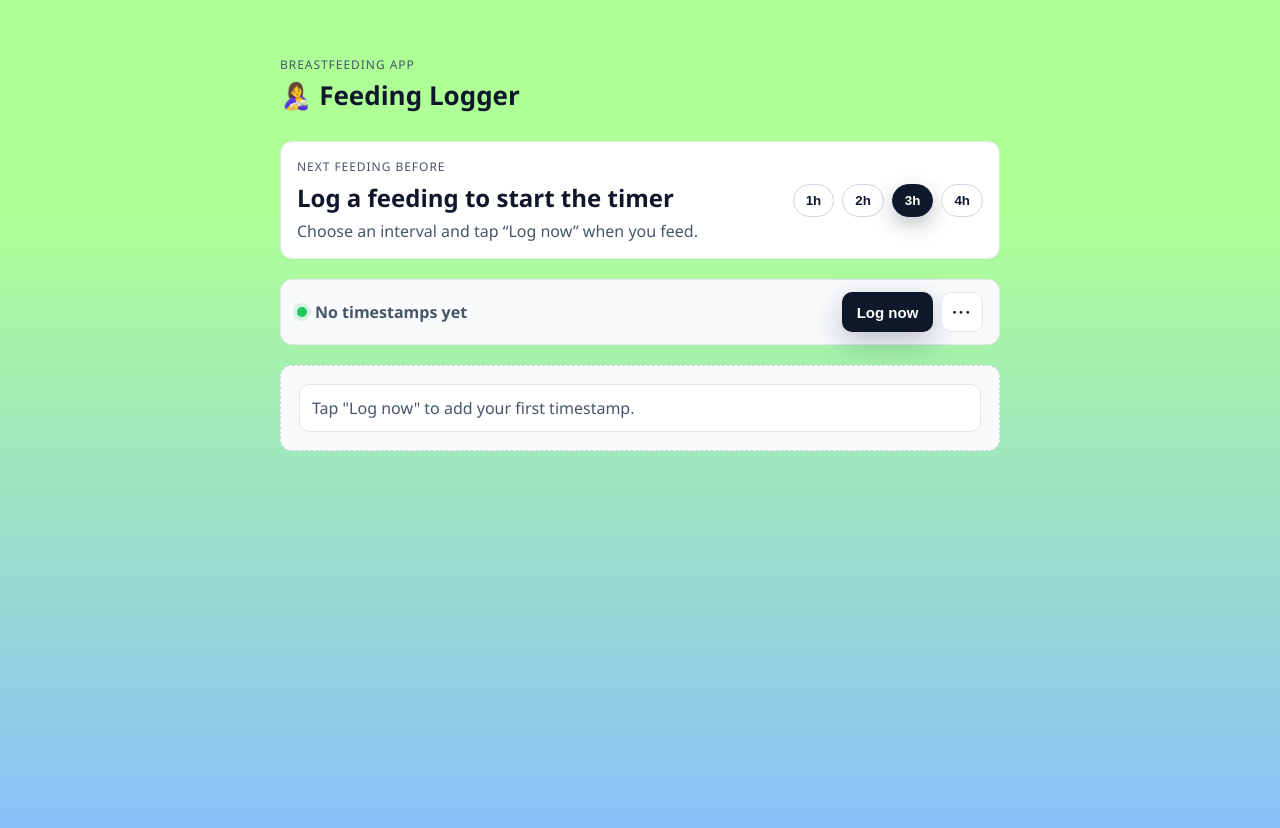
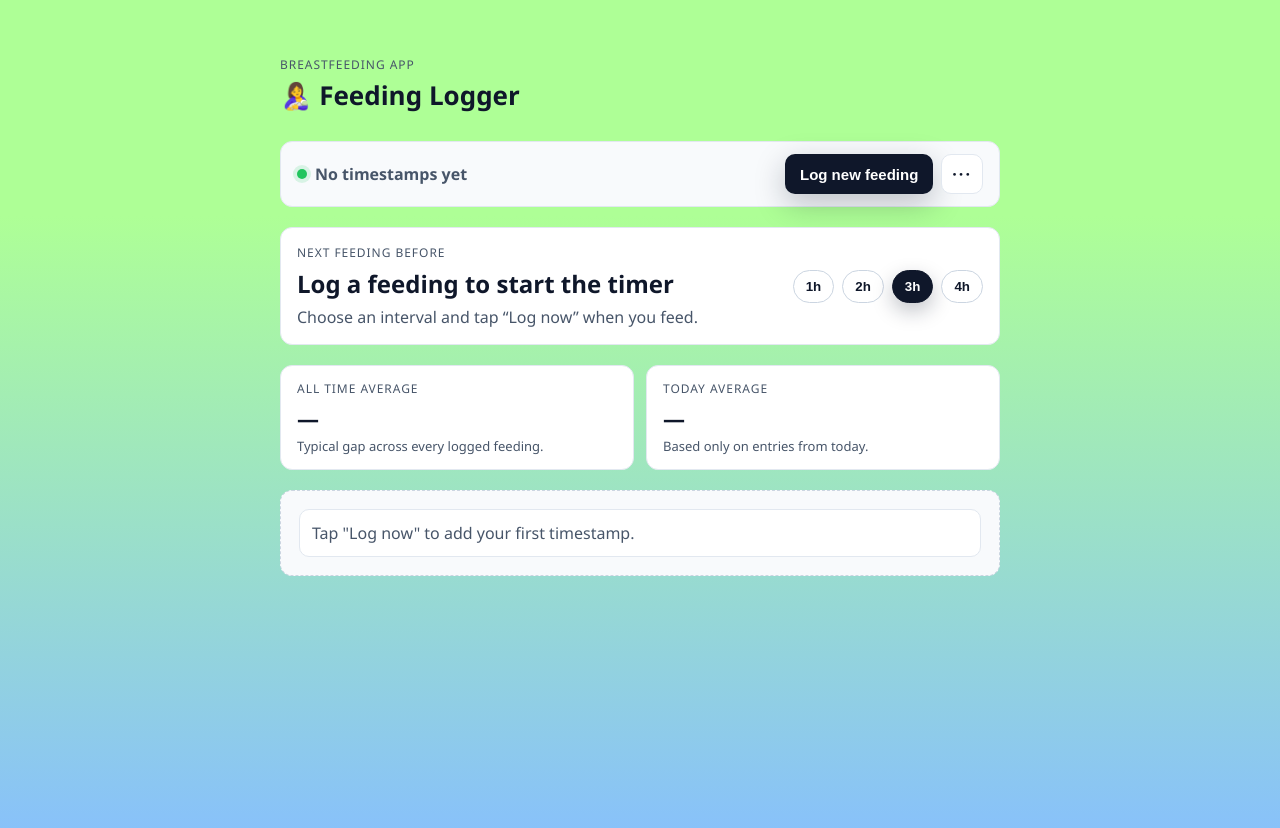
Before and after one commit to FeffCodeMaster/breastfeeding-timer-app, a React (Create React App) app in the folder my-app/: page / in a window 1280 px wide. Shown: the top 828 px of the page. Built offline with nearby package versions, Linux system fonts and the light colour scheme.

Commit message:
Added average time between feeding

```diff
--- a/my-app/src/App.css
+++ b/my-app/src/App.css
@@ -33,6 +33,28 @@
   margin: 0;
   color: #475569;
   max-width: 480px;
+}
+.lede--small {
+  font-size: 13px;
+  max-width: 360px;
+}
+
+.averages {
+  display: grid;
+  grid-template-columns: repeat(auto-fit, minmax(240px, 1fr));
+  gap: 12px;
+}
+
+.average-card {
+  background: #ffffff;
+  border: 1px solid #e2e8f0;
+  border-radius: 12px;
+  padding: 14px 16px;
+}
+
+.average-card h3 {
+  margin: 6px 0 4px;
+  font-size: 22px;
 }
 
 .actions {
@@ -198,9 +220,32 @@
   background: #ffffff;
 }
 
+.group__heading {
+  display: flex;
+  align-items: flex-end;
+  justify-content: space-between;
+  gap: 12px;
+  margin-bottom: 8px;
+}
+
 .group__title {
   font-weight: 700;
-  margin-bottom: 8px;
+  color: #0f172a;
+}
+
+.group__average {
+  text-align: right;
+}
+
+.group__average-label {
+  margin: 0;
+  font-size: 12px;
+  color: #475569;
+}
+
+.group__average-value {
+  margin: 0;
+  font-weight: 700;
   color: #0f172a;
 }
 
@@ -288,4 +333,5 @@
     flex: 1;
     text-align: center;
   }
+
 }
--- a/my-app/src/App.tsx
+++ b/my-app/src/App.tsx
@@ -71,9 +71,33 @@ const loadIntervalHours = () => {
   return [1, 2, 3, 4].includes(parsed) ? parsed : 3;
 };
 
+const calculateAverageMinutes = (list: TimestampEntry[]) => {
+  if (list.length < 2) return null;
+
+  const sorted = [...list].sort(
+    (a, b) => new Date(a.iso).getTime() - new Date(b.iso).getTime()
+  );
+
+  let total = 0;
+  for (let i = 1; i < sorted.length; i += 1) {
+    total += (new Date(sorted[i].iso).getTime() - new Date(sorted[i - 1].iso).getTime()) / 60000;
+  }
+
+  return total / (sorted.length - 1);
+};
+
+const formatInterval = (minutes: number | null) => {
+  if (minutes === null) return '—';
+  const hours = Math.floor(minutes / 60);
+  const remaining = Math.round(minutes - hours * 60);
+  if (hours <= 0) return `${remaining}m`;
+  return `${hours}h ${remaining}m`;
+};
+
 function App() {
   const [entries, setEntries] = useState<TimestampEntry[]>(() => loadStoredEntries());
   const [intervalHours, setIntervalHours] = useState<number>(() => loadIntervalHours());
+  const todayKey = useMemo(() => toDateKey(new Date().toISOString()), []);
 
   useEffect(() => {
     localStorage.setItem(STORAGE_KEY, JSON.stringify(entries));
@@ -120,6 +144,13 @@ function App() {
     }));
   }, [entries]);
 
+  const averageAllMinutes = useMemo(() => calculateAverageMinutes(entries), [entries]);
+
+  const averageTodayMinutes = useMemo(
+    () => calculateAverageMinutes(entries.filter((entry) => toDateKey(entry.iso) === todayKey)),
+    [entries, todayKey]
+  );
+
   const handleAdd = () => {
     const now = new Date().toISOString();
     setEntries((prev) => [{ id: createId(), iso: now }, ...prev]);
@@ -144,6 +175,30 @@ function App() {
             <h1>🤱 Feeding Logger </h1>
           </div>
         </header>
+
+        <section className="actions">
+          <div className="actions__summary">
+            <span className="dot" aria-hidden="true" />
+            <span>{hasEntries ? `${entries.length} saved` : 'No timestamps yet'}</span>
+          </div>
+          <div className="actions__buttons">
+            <button className="primary" onClick={handleAdd}>
+              Log new feeding
+            </button>
+            <div className="menu">
+              <details>
+                <summary aria-label="More actions" title="More actions">
+                  <span className="menu__dots" aria-hidden="true">···</span>
+                </summary>
+                <div className="menu__sheet">
+                  <button className="ghost" onClick={handleClear} disabled={!hasEntries}>
+                    Clear list
+                  </button>
+                </div>
+              </details>
+            </div>
+          </div>
+        </section>
 
         <section className="next">
           <div>
@@ -175,37 +230,32 @@ function App() {
           </div>
         </section>
 
-        <section className="actions">
-          <div className="actions__summary">
-            <span className="dot" aria-hidden="true" />
-            <span>{hasEntries ? `${entries.length} saved` : 'No timestamps yet'}</span>
+        <section className="averages" aria-label="Average intervals">
+          <div className="average-card">
+            <p className="eyebrow">All time average</p>
+            <h3>{formatInterval(averageAllMinutes)}</h3>
+            <p className="lede lede--small">Typical gap across every logged feeding.</p>
           </div>
-          <div className="actions__buttons">
-            <button className="primary" onClick={handleAdd}>
-              Log now
-            </button>
-            <div className="menu">
-              <details>
-                <summary aria-label="More actions" title="More actions">
-                  <span className="menu__dots" aria-hidden="true">···</span>
-                </summary>
-                <div className="menu__sheet">
-                  <button className="ghost" onClick={handleClear} disabled={!hasEntries}>
-                    Clear list
-                  </button>
-                </div>
-              </details>
-            </div>
+          <div className="average-card">
+            <p className="eyebrow">Today average</p>
+            <h3>{formatInterval(averageTodayMinutes)}</h3>
+            <p className="lede lede--small">Based only on entries from today.</p>
           </div>
         </section>
-
-
 
         {hasEntries ? (
           <div className="groups" role="list">
             {grouped.map((group) => (
               <div key={group.key} className="group" role="listitem">
-                <div className="group__title">{group.label}</div>
+                <div className="group__heading">
+                  <div className="group__title">{group.label}</div>
+                  <div className="group__average" aria-label={`Average interval for ${group.label}`}>
+                    <p className="group__average-label">Average gap</p>
+                    <p className="group__average-value">
+                      {formatInterval(calculateAverageMinutes(group.entries))}
+                    </p>
+                  </div>
+                </div>
                 <ul className="times">
                   {group.entries.map((entry) => (
                     <li key={entry.id} className="times__item">
```
